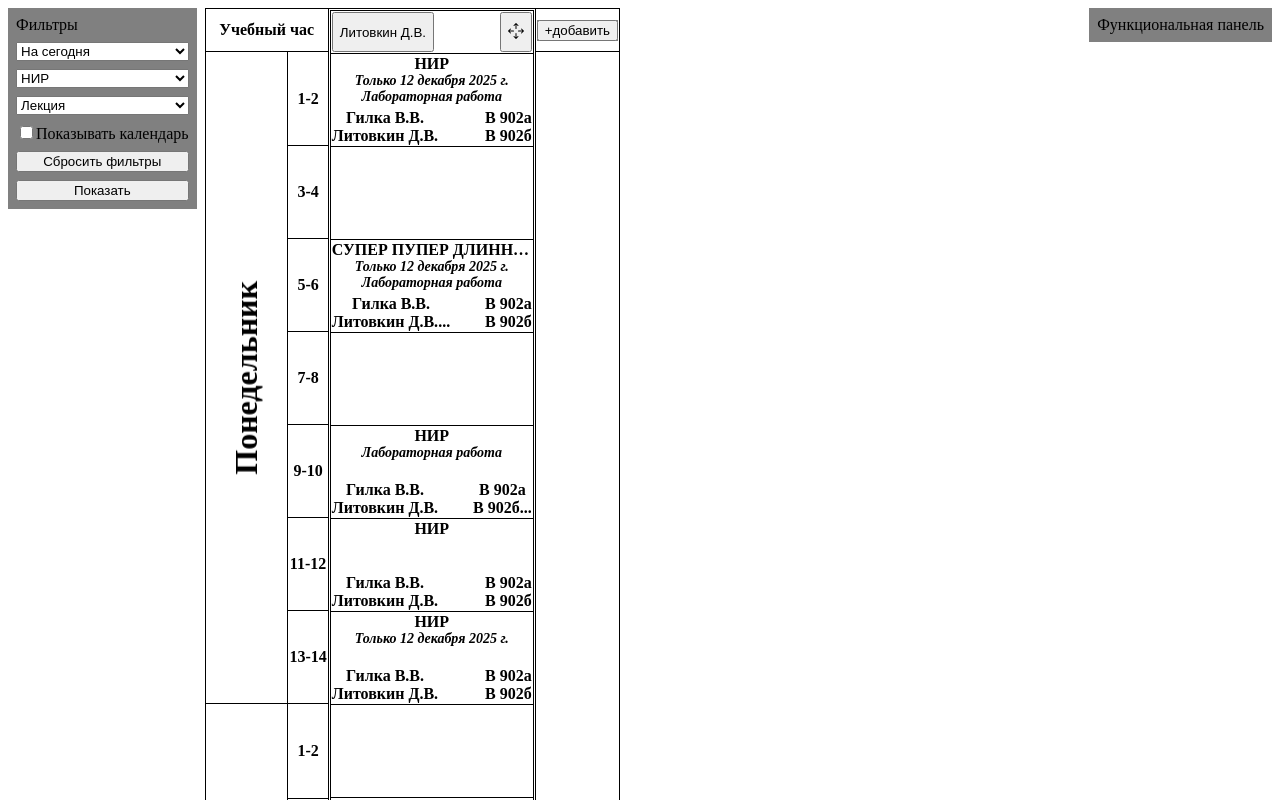
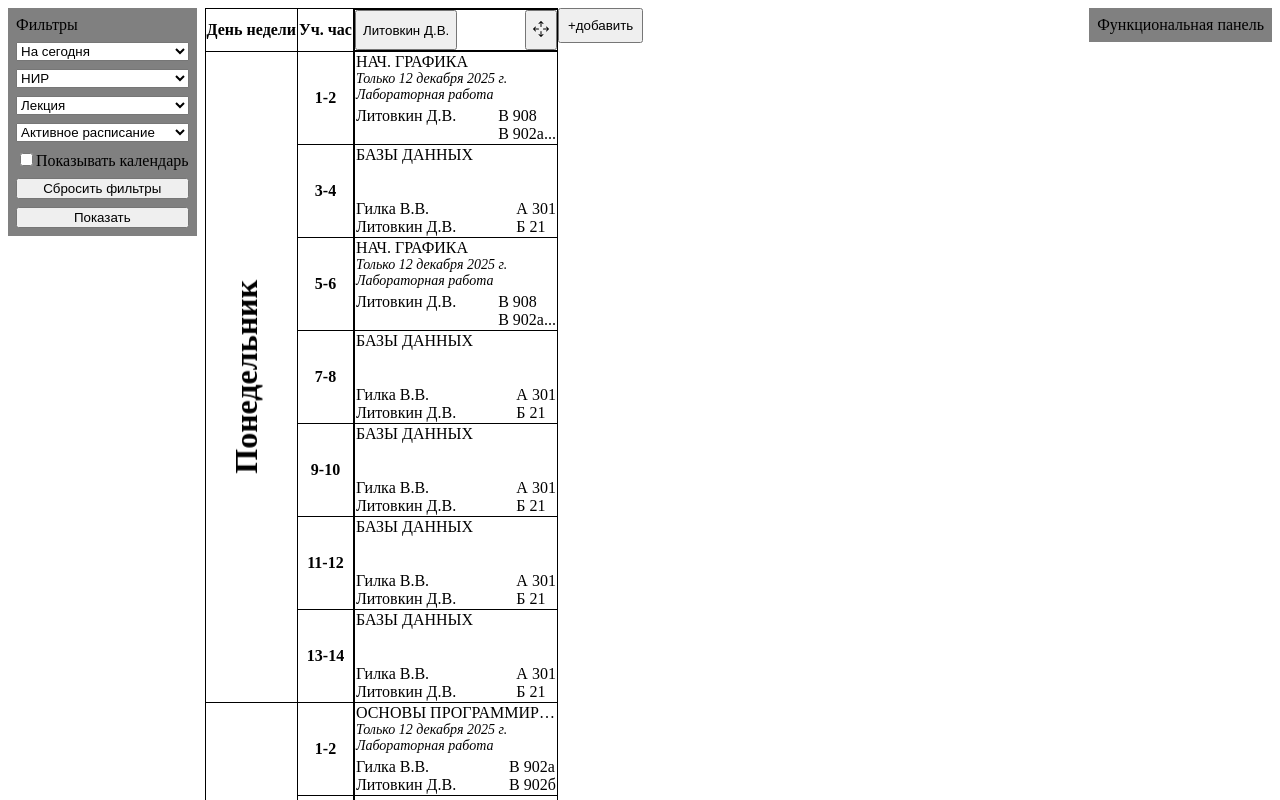
Before and after one commit to pol1waew/VSTU-Schedule-Improved-Visualization, a React (Create React App) app: page / in a window 1280 px wide. Both pictures are taken after a click on the button "+добавить". Shown: the top 800 px of the page. Built offline with nearby package versions, Linux system fonts and the light colour scheme.

Commit message:
Big Table rework

```diff
--- a/src/components/Column.js
+++ b/src/components/Column.js
@@ -1,7 +1,7 @@
 import {useState, useRef} from 'react';
 import {useSortable} from '@dnd-kit/sortable';
 import {CSS} from '@dnd-kit/utilities';
-import {ColumnFilter} from './ColumnFilter';
+import {ColumnFilters} from './ColumnFilters';
 import {ColumnItem} from './ColumnItem';
 import '../styles/Column.css';
 
@@ -20,83 +20,10 @@ export function Column(props) {
         transition
     };
 
-    const testData = [
-        {
-            subject: 'НИР',
-            holdsOnDate: '12 декабря 2025 г.',
-            kind: 'Лабораторная работа',
-            leftData: ['Гилка В.В.', 'Литовкин Д.В.'],
-            rightData: ['В 902а', 'В 902б']
-        },
-        {},
-        {
-            subject: 'СУПЕР ПУПЕР ДЛИННОЕ НАЗВАНИЕ ПРЕДМЕТА ДЛЯ ТЕСТИРОВАНИЯ ТОГО, КАК ТЕКСТ УМЕЩАЕТСЯ ВНУТРИ КЛЕТОЧКИ',
-            holdsOnDate: '12 декабря 2025 г.',
-            kind: 'Лабораторная работа',
-            leftData: ['Гилка В.В.', 'Литовкин Д.В.', 'Литовкин Д.В.', 'Литовкин Д.В.', 'Литовкин Д.В.'],
-            rightData: ['В 902а', 'В 902б']
-        },
-        {},
-        {
-            subject: 'НИР',
-            holdsOnDate: null,
-            kind: 'Лабораторная работа',
-            leftData: ['Гилка В.В.', 'Литовкин Д.В.'],
-            rightData: ['В 902а', 'В 902б', 'В 902б', 'В 902б', 'В 902б']
-        },
-        {
-            subject: 'НИР',
-            holdsOnDate: null,
-            kind: null,
-            leftData: ['Гилка В.В.', 'Литовкин Д.В.'],
-            rightData: ['В 902а', 'В 902б']
-        },
-        {
-            subject: 'НИР',
-            holdsOnDate: '12 декабря 2025 г.',
-            kind: null,
-            leftData: ['Гилка В.В.', 'Литовкин Д.В.'],
-            rightData: ['В 902а', 'В 902б']
-        },
-        {},
-        {
-            subject: 'НИР',
-            holdsOnDate: '12 декабря 2025 г.',
-            kind: 'Лабораторная работа',
-            leftData: ['Литовкин Д.В.'],
-            rightData: ['В 902а', 'В 902б']
-        },
-        {},
-        {
-            subject: 'НИР',
-            holdsOnDate: '12 декабря 2025 г.',
-            kind: 'Лабораторная работа',
-            leftData: ['Гилка В.В.', 'Литовкин Д.В.'],
-            rightData: ['В 902а']
-        },
-        {
-            subject: null,
-            holdsOnDate: null,
-            kind: null,
-            leftData: null,
-            rightData: null
-        },
-        {},
-        {},
-        {},
-        {},
-        {},
-        {},
-        {},
-        {},
-        {}
-    ]
-
     return (
         <table class='column-table' ref={setNodeRef} style={style}>
-            <thead>
-                <tr>
-                    <th class='column-head'>
+            <tr class='column-head-container'>
+                <td class='column-head'>
                     <button ref={buttonRef} onClick={createDestroyFilter}>
                         Литовкин Д.В.
                     </button>
@@ -108,12 +35,10 @@ export function Column(props) {
                     </button>
 
                     {filter ? filter : null}
-                    </th>
+                </td>
             </tr>
-            </thead>
-            <tbody>
             {
-                    testData.map(
+                props.data.map(
                     (data, index) => (
                         <tr id={`column-body-row-${index}`}>
                             <td><ColumnItem data={data} /></td>
@@ -121,15 +46,13 @@ export function Column(props) {
                     )
                 )
             }
-
-            </tbody>
         </table>
     );
 
     function createDestroyFilter() {
         if (!filter) {
             setFilter(
-                <ColumnFilter rect={buttonRef.current.getBoundingClientRect()}/>
+                <ColumnFilters rect={buttonRef.current.getBoundingClientRect()}/>
             );
         }
         else {
--- /dev/null
+++ b/src/components/ColumnFilters.js
@@ -0,0 +1,32 @@
+import '../styles/ColumnFilter.css'
+
+export function ColumnFilters({rect}) {
+    const style = {
+        marginTop: rect.height,
+        marginLeft: rect.width / 2
+    };
+
+    return (
+        <div style={style} class='column-filter-container'>
+            <select class='type'>
+                <option value='student_groups'>Группы студентов</option>
+                <option value='teachers'>Преподаватели</option>
+                <option value='subjects'>Занятия</option>
+            </select>
+
+            <select class='department'>
+                <option value='1'>ФЭВТ</option>
+                <option value='2'>ПОАС</option>
+                <option value='3'>ФТПП</option>
+                <option value='4'>ХТФ</option>
+            </select>
+
+            <select class='name'>
+                <option value='1'>Прин-166</option>
+                <option value='2'>Прин-266</option>
+                <option value='3'>Прин-366</option>
+                <option value='4'>Прин-466</option>
+            </select>
+        </div>
+    );
+}
--- a/src/components/Filters.js
+++ b/src/components/Filters.js
@@ -27,6 +27,11 @@ export function Filters() {
                 <option value='3'>Практика</option>
             </select>
 
+            <select class='schedule-status'>
+                <option value='1'>Активное расписание</option>
+                <option value='2'>Архивное расписание</option>
+            </select>
+
             <label>
                 <input type='checkbox' />
                 Показывать календарь
--- a/src/components/Table.js
+++ b/src/components/Table.js
@@ -65,27 +65,86 @@ export function Table({data}) {
         }
     }
 
+
+
+    const testData = [
+        {
+            subject: null,
+            holdsOnDate: null,
+            kind: null,
+            leftData: null,
+            rightData: null
+        },
+        {},
+        {
+            subject: 'ОСНОВЫ ПРОГРАММИРОВАНИЯ',
+            holdsOnDate: '12 декабря 2025 г.',
+            kind: 'Лабораторная работа',
+            leftData: ['Гилка В.В.', 'Литовкин Д.В.'],
+            rightData: ['В 902а', 'В 902б']
+        },
+        {
+            subject: 'СУПЕР ПУПЕР ДЛИННОЕ НАЗВАНИЕ ПРЕДМЕТА ДЛЯ ТЕСТИРОВАНИЯ ТОГО, КАК ТЕКСТ УМЕЩАЕТСЯ ВНУТРИ КЛЕТОЧКИ',
+            holdsOnDate: '12 декабря 2025 г.',
+            kind: 'Лабораторная работа',
+            leftData: ['Гилка В.В.', 'Литовкин Д.В.', 'Литовкин Д.В.', 'Литовкин Д.В.', 'Литовкин Д.В.'],
+            rightData: ['В 908', 'В 902б']
+        },
+        {
+            subject: 'НИР',
+            holdsOnDate: null,
+            kind: 'Лабораторная работа',
+            leftData: ['Гилка В.В.', 'Литовкин Д.В.'],
+            rightData: ['В 902а', 'В 902б', 'В 902б', 'В 902б', 'В 902б']
+        },
+        {
+            subject: 'БАЗЫ ДАННЫХ',
+            holdsOnDate: null,
+            kind: null,
+            leftData: ['Гилка В.В.', 'Литовкин Д.В.'],
+            rightData: ['А 301', 'Б 21']
+        },
+        {
+            subject: 'ХИМИЯ',
+            holdsOnDate: '12 декабря 2025 г.',
+            kind: null,
+            leftData: ['Гилка В.В.', 'Литовкин Д.В.'],
+            rightData: ['В 902а', 'В 902б']
+        },
+        {
+            subject: 'НАЧ. ГРАФИКА',
+            holdsOnDate: '12 декабря 2025 г.',
+            kind: 'Лабораторная работа',
+            leftData: ['Литовкин Д.В.'],
+            rightData: ['В 908', 'В 902а', 'В 902б']
+        },
+        {
+            subject: 'МАТ. АН.',
+            holdsOnDate: '12 декабря 2025 г.',
+            kind: 'Лабораторная работа',
+            leftData: ['Гилка В.В.', 'Литовкин Д.В.'],
+            rightData: ['ГУК 100']
+        }
+    ]
+
+    function createData() {
+        let newData = [];
+
+        while (newData.length < data.weekDays.length * data.timeSlots.length) {
+            newData.push(testData[Math.floor(Math.random() * testData.length)]);
+        }
+
+        return newData;
+    }
+
+
+
     return (
-        <DndContext sensors={sensors} collisionDetection={rectIntersection} onDragEnd={handleDragEnd}>
         <div class='table-container'>
             <table>
-                    <tr>
-                        <th class='table-time-slot-title' colspan='2'>Учебный час</th>
-                        <SortableContext items={columns} strategy={horizontalListSortingStrategy}>
-                            {
-                                columns.map(
-                                    id =>
-                                        <th rowspan={data.weekDays.length * data.timeSlots.length + 1}>
-                                            <Column key={id} id={id} />
-                                        </th>
-                                )
-                            }
-                        </SortableContext>
-                        <th>
-                            <div class='table-add-column-button-container'>
-                                <button onClick={addColumn}>+добавить</button>
-                            </div>
-                        </th>
+                <tr class='table-titles-container'>
+                    <th class='table-week-day-title'>День недели</th>
+                    <th class='table-time-slot-title'>Уч. час</th>
                 </tr>
                 {
                     data.weekDays.map(
@@ -101,7 +160,7 @@ export function Table({data}) {
                                                 </th>
                                             ) : null
                                         }
-                                            <th class='table-time-slot-th'>{timeSlot}</th>
+                                        <th class='table-time-slot'>{timeSlot}</th>
                                     </tr>
                                 )
                             )
@@ -109,7 +168,20 @@ export function Table({data}) {
                     )
                 }
             </table>
+
+            <DndContext autoScroll={false} sensors={sensors} collisionDetection={rectIntersection} onDragEnd={handleDragEnd}>
+                <SortableContext items={columns} strategy={horizontalListSortingStrategy}>
+                    {
+                        columns.map(
+                            id => <Column data={createData()} key={id} id={id} />
+                        )
+                    }
+                </SortableContext>
+            </DndContext>
+
+            <div class='table-add-column-button-container'>
+                <button class='table-add-column-button' onClick={addColumn}>+добавить</button>
             </div>
-        </DndContext>
+        </div>
     );
 }
--- a/src/styles/Column.css
+++ b/src/styles/Column.css
@@ -1,5 +1,18 @@
+.column-table {
+    z-index: 2;
+}
+
+.column-head-container {
+    position: sticky;
+    top: 8px;
+    height: 40px;
+    background-color: white;
+}
+
 .column-head {
-    border: none;
+    padding: 0;
+    border-left: none;
+    border-right: none;
     display: flex;
     flex-direction: row;
     justify-content: space-between;
--- a/src/styles/Table.css
+++ b/src/styles/Table.css
@@ -1,7 +1,7 @@
 .table-container {
     display: flex;
     flex-direction: row;
-    align-items: center;
+    align-items: start;
     flex: 1;
 }
 
@@ -15,20 +15,29 @@ th, td {
     border: 1px solid black;
 }
 
-.table-time-slot-th {
+.table-time-slot {
     height: 90px;
 }
 
-.table-time-slot-title {
+.table-titles-container {
     position: sticky;
     top: 8px;
+    z-index: 1;
+    background-color: white;
+}
+
+.table-time-slot-title {
     height: 40px;
 }
 
 .table-add-column-button-container {
     position: sticky;
     top: 8px;
-    background-color: gray;
+    height: 40px;
+}
+
+.table-add-column-button {
+    padding: 8px;
 }
 
 .table-week-day {
```
Also changed, not shown: src/components/ColumnFilter.js (deleted, +0 -25 lines). Lines whose indentation alone changed are shown as unchanged.
